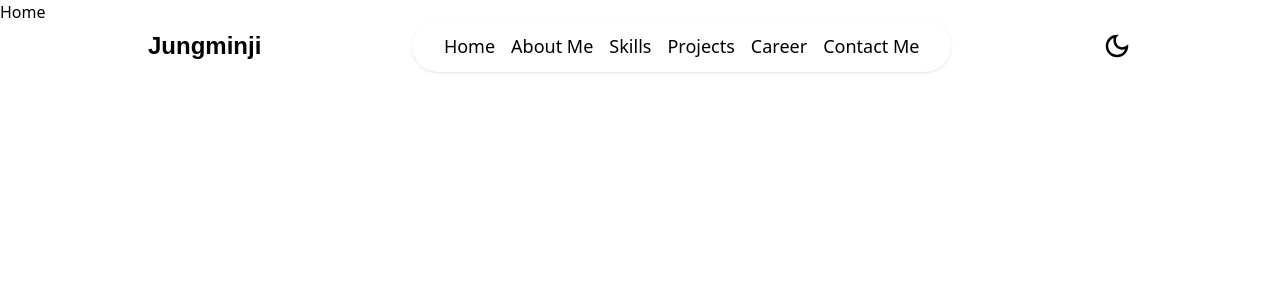
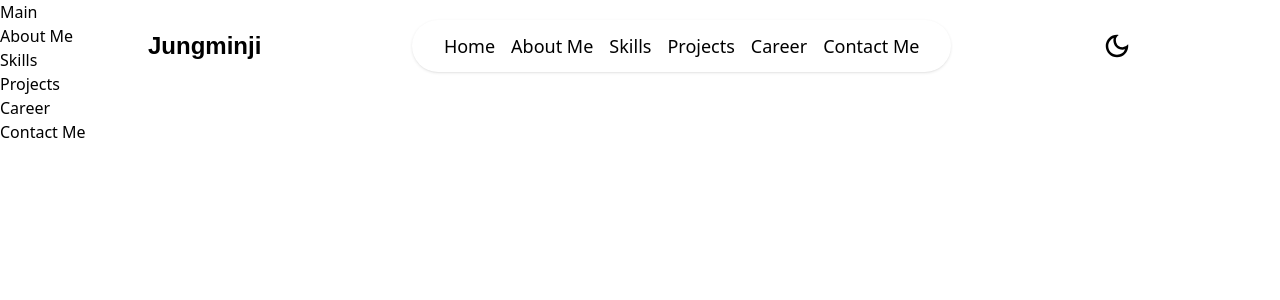
Before and after one commit to jungminji0215/portfolio, a Next.js app: page / in a window 1280 px wide. Shown: the top 300 px of the page. Built offline with nearby package versions, Linux system fonts and the light colour scheme; a web font is replaced by a local one.

Commit message:
main 영역 틀 구성

```diff
--- a/src/app/layout.js
+++ b/src/app/layout.js
@@ -20,9 +20,11 @@ export const metadata = {
 export default function RootLayout({ children }) {
   return (
     <html lang="en">
-      <body className={`${geistSans.variable} ${geistMono.variable} antialiased`}>
+      <body
+        className={`${geistSans.variable} ${geistMono.variable} antialiased`}
+      >
         <Header />
-        {children}
+        <main>{children}</main>
       </body>
     </html>
   );
--- a/src/app/page.js
+++ b/src/app/page.js
@@ -1,5 +1,12 @@
-import Image from "next/image";
-
 export default function Home() {
-  return <>Home</>;
+  return (
+    <>
+      <section>Main</section>
+      <section>About Me</section>
+      <section>Skills</section>
+      <section>Projects</section>
+      <section>Career</section>
+      <section>Contact Me</section>
+    </>
+  );
 }
```
